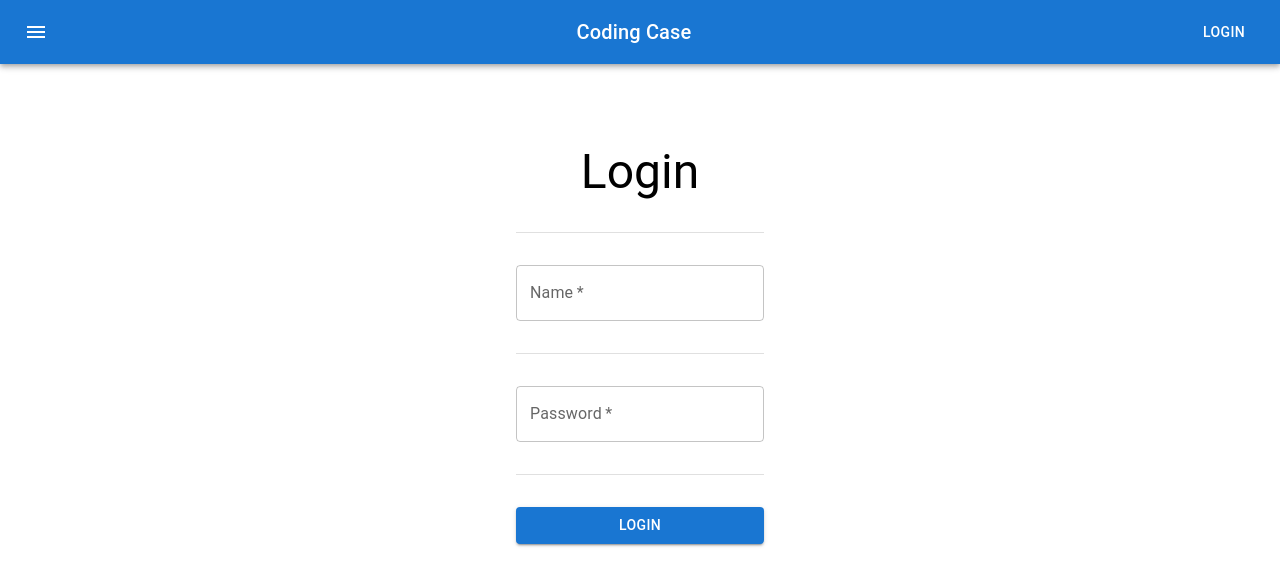
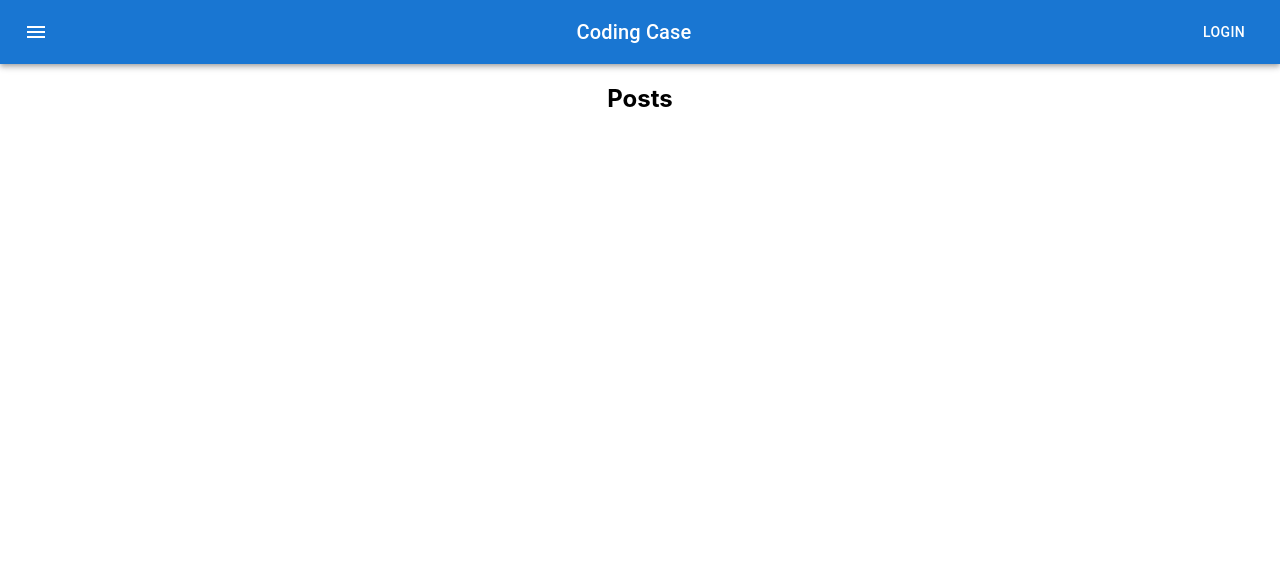
Before and after one commit to MichalKurzal/post_and_comments_react, a React (Create React App) app: page /posts in a window 1280 px wide. Shown: the top 586 px of the page. Built offline with nearby package versions, Linux system fonts and the light colour scheme.

Commit message:
1.Installation of react-router-dom. 2.Basic routing

```diff
--- a/package.json
+++ b/package.json
@@ -12,6 +12,7 @@
     "@testing-library/user-event": "^12.1.10",
     "react": "^17.0.2",
     "react-dom": "^17.0.2",
+    "react-router-dom": "^5.3.0",
     "react-scripts": "4.0.3",
     "web-vitals": "^1.0.1"
   },
--- a/src/App.js
+++ b/src/App.js
@@ -1,13 +1,20 @@
 import NavBar from "./components/nav";
 import Login from "./components/login";
+import Posts from "./components/posts";
+import { BrowserRouter as Router, Switch, Route } from "react-router-dom";
 import "./App.css";
 
 function App() {
   return (
-    <div className="App">
-      <NavBar />
-      <Login />
-    </div>
+    <Router>
+      <div className="App">
+        <NavBar />
+        <Switch>
+          <Route exact path="/" component={Login} />
+          <Route path="/posts" component={Posts} />
+        </Switch>
+      </div>
+    </Router>
   );
 }
 
--- a/src/components/login.js
+++ b/src/components/login.js
@@ -5,6 +5,7 @@ import Stack from "@mui/material/Stack";
 import Button from "@mui/material/Button";
 import Divider from "@mui/material/Divider";
 import Typography from "@mui/material/Typography";
+import { Link } from "react-router-dom";
 
 export default function Login() {
   return (
@@ -28,7 +29,9 @@ export default function Login() {
         </Typography>
         <TextField required id="outlined-required" label="Name" />
         <TextField required id="outlined-required" label="Password" />
-        <Button variant="contained">Login</Button>
+        <Link to="/posts">
+          <Button variant="contained">Login</Button>
+        </Link>
       </Stack>
     </Box>
   );
--- /dev/null
+++ b/src/components/posts.js
@@ -0,0 +1,5 @@
+import * as React from "react";
+
+export default function Posts() {
+  return <h2>Posts</h2>;
+}
```
Also changed, not shown: 2 other files (tests, documents, lock files or other folders).
